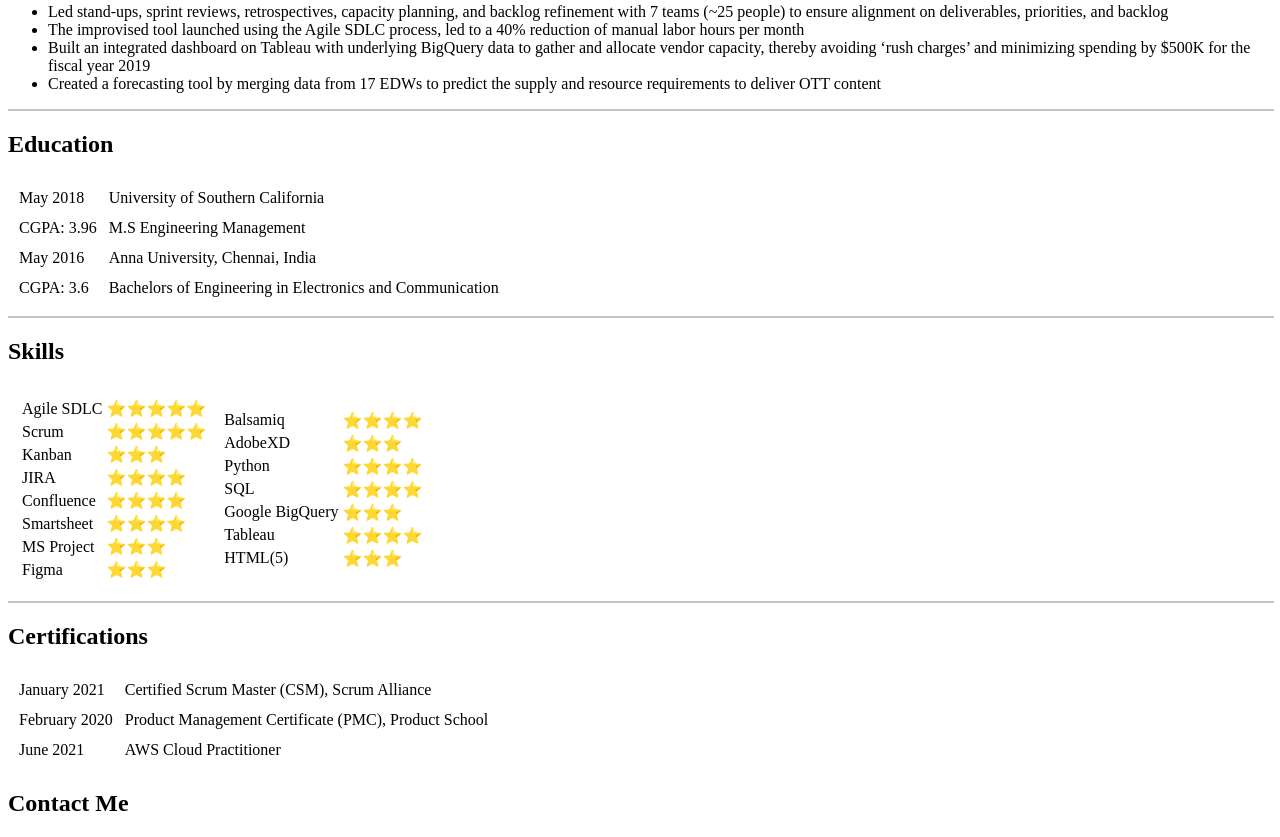
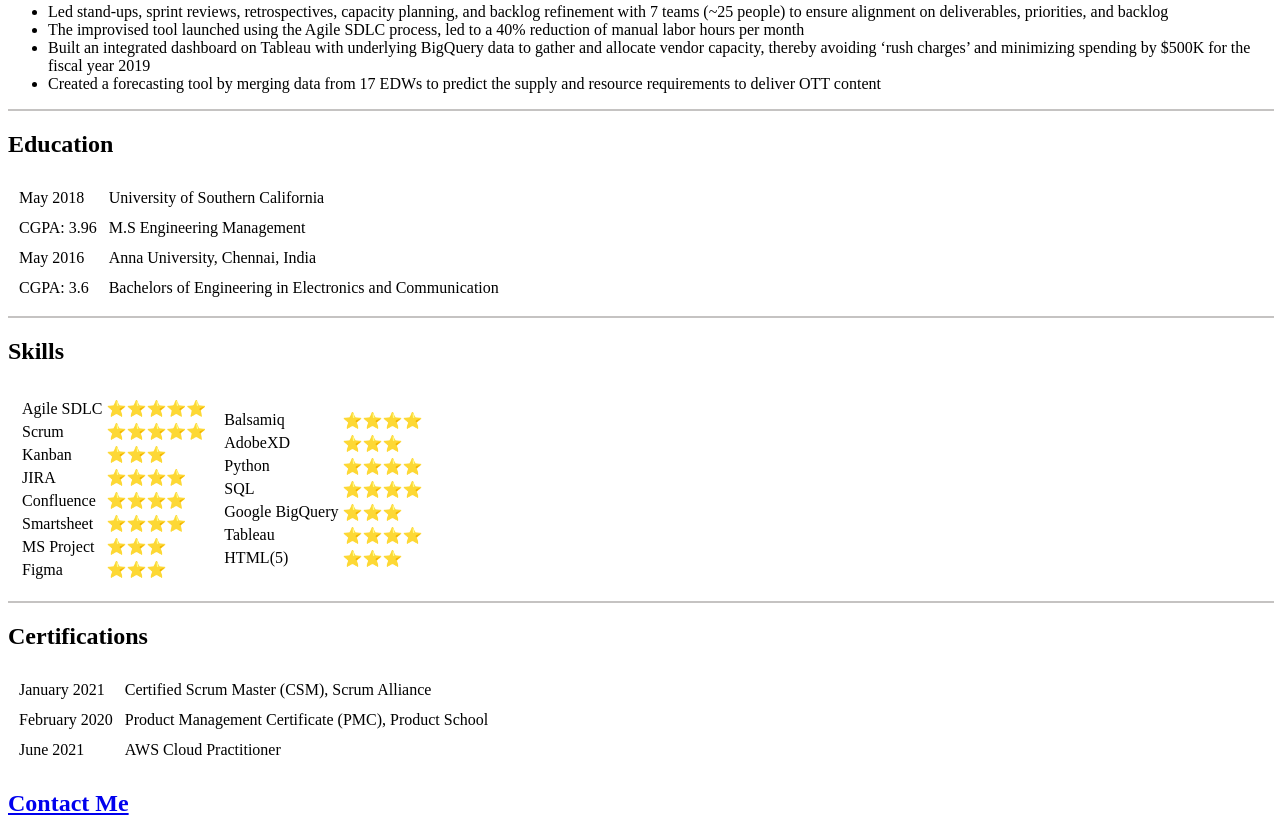
Before and after one commit to anjana-krishan/personal-website, a plain HTML site: page index.html in a window 1280 px wide. Shown: the part 1099-1936 px from the top of the page. Drawn offline with Linux system fonts and the light colour scheme.

Commit message:
updating index.html file

```diff
--- a/index.html
+++ b/index.html
@@ -178,6 +178,6 @@
         </tr>
     </table>
 
-    <h2><a></a>Contact Me</h2>
+    <h2><a href="Contact_me.html">Contact Me</a></h2>
 </body>
 </html>
```
